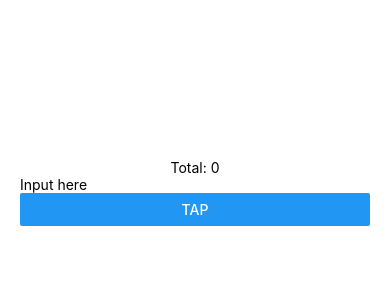
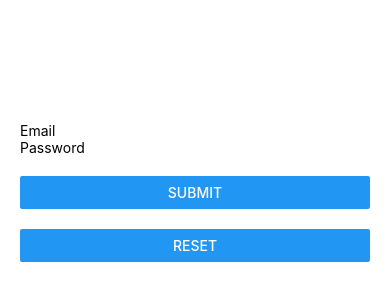
Before and after one commit to manhpham90vn/react-native-hook, a React Native app: screen / in a window 390 px wide. Shown: the part 230-530 px from the top of the page. Built offline with nearby package versions, Linux system fonts and the light colour scheme.

Commit message:
useReducer

```diff
--- a/App.tsx
+++ b/App.tsx
@@ -5,7 +5,8 @@ import Example4 from "./example/example4";
 import Example5 from "./example/example5";
 import Example6 from "./example/example6";
 import Example7 from "./example/example7";
+import Example8 from "./example/example8";
 
 export default function App() {
-  return <Example7 />
+  return <Example8 />
 }
--- /dev/null
+++ b/example/example8.tsx
@@ -0,0 +1,102 @@
+import {Button, TextInput, View} from "react-native";
+import {Reducer, useCallback, useReducer} from "react";
+
+interface Data {
+    email: string,
+    password: string
+}
+
+enum ActionKind {
+    SET_EMAIL = 'SET_EMAIL',
+    SET_PASSWORD = 'SET_PASSWORD',
+    RESET = 'RESET',
+}
+
+interface Action {
+    type: ActionKind,
+    payload: string
+}
+
+const initState: Data = {
+    email: '',
+    password: ''
+}
+
+const reducer = (state: Data, action: Action) => {
+    switch (action.type) {
+        case ActionKind.RESET:
+            return { ...initState }
+        case ActionKind.SET_EMAIL:
+            return { ...state, email: action.payload }
+        case ActionKind.SET_PASSWORD:
+            return { ...state, password: action.payload }
+        default:
+            throw Error('Invalid action')
+    }
+}
+
+// @ts-ignore
+const logger = (reducer) => {
+
+    const getCurrentTimeFormatted = () => {
+        const currentTime = new Date();
+        const hours = currentTime.getHours();
+        const minutes = currentTime.getMinutes();
+        const seconds = currentTime.getSeconds();
+        const milliseconds = currentTime.getMilliseconds();
+        return `${hours}:${minutes}:${seconds}.${milliseconds}`;
+    }
+
+    // @ts-ignore
+    return (prevState, action) => {
+        const next = reducer(prevState, action);
+        console.group(`%cAction: %c${action.type} %cat ${getCurrentTimeFormatted()}`, "color: lightgreen; font-weight: bold;", "color: white; font-weight: bold;", "color: lightblue; font-weight: lighter;");
+        console.log("%cPrevious State:", "color: #9E9E9E; font-weight: 700;", prevState);
+        console.log("%cAction:", "color: #00A7F7; font-weight: 700;", action);
+        console.log("%cNext State:", "color: #47B04B; font-weight: 700;", next);
+        console.groupEnd();
+        return next
+    }
+}
+
+const Example8 = () => {
+
+    const [data, dispatch] = useReducer(logger(reducer), initState)
+    const { email, password } = data
+
+    const onChangeMail = (value: string) => {
+        dispatch({type: ActionKind.SET_EMAIL, payload: value})
+        console.log('dispatch ActionKind.SET_EMAIL', data)
+    }
+
+    const onChangePass = (value: string) => {
+        dispatch({type: ActionKind.SET_PASSWORD, payload: value})
+        console.log('dispatch ActionKind.SET_PASSWORD', data)
+    }
+
+    const handleSubmit = () => {
+        console.log('handleSubmit', data)
+    }
+
+    const handleReset = () => {
+        dispatch({type: ActionKind.RESET, payload: ''})
+        console.log('dispatch ActionKind.RESET', data)
+    }
+
+    console.log('render')
+
+  return (
+      <View style={{flex: 1, justifyContent: 'center', marginLeft: 20, marginRight: 20}}>
+          <TextInput placeholder='Email' value={email} onChangeText={onChangeMail} />
+          <TextInput placeholder='Password' value={password} onChangeText={onChangePass} />
+          <View style={{paddingTop: 20}}>
+              <Button title='Submit' onPress={handleSubmit} />
+          </View>
+          <View style={{paddingTop: 20}}>
+              <Button title='Reset' onPress={handleReset}/>
+          </View>
+      </View>
+  )
+}
+
+export default Example8
```
